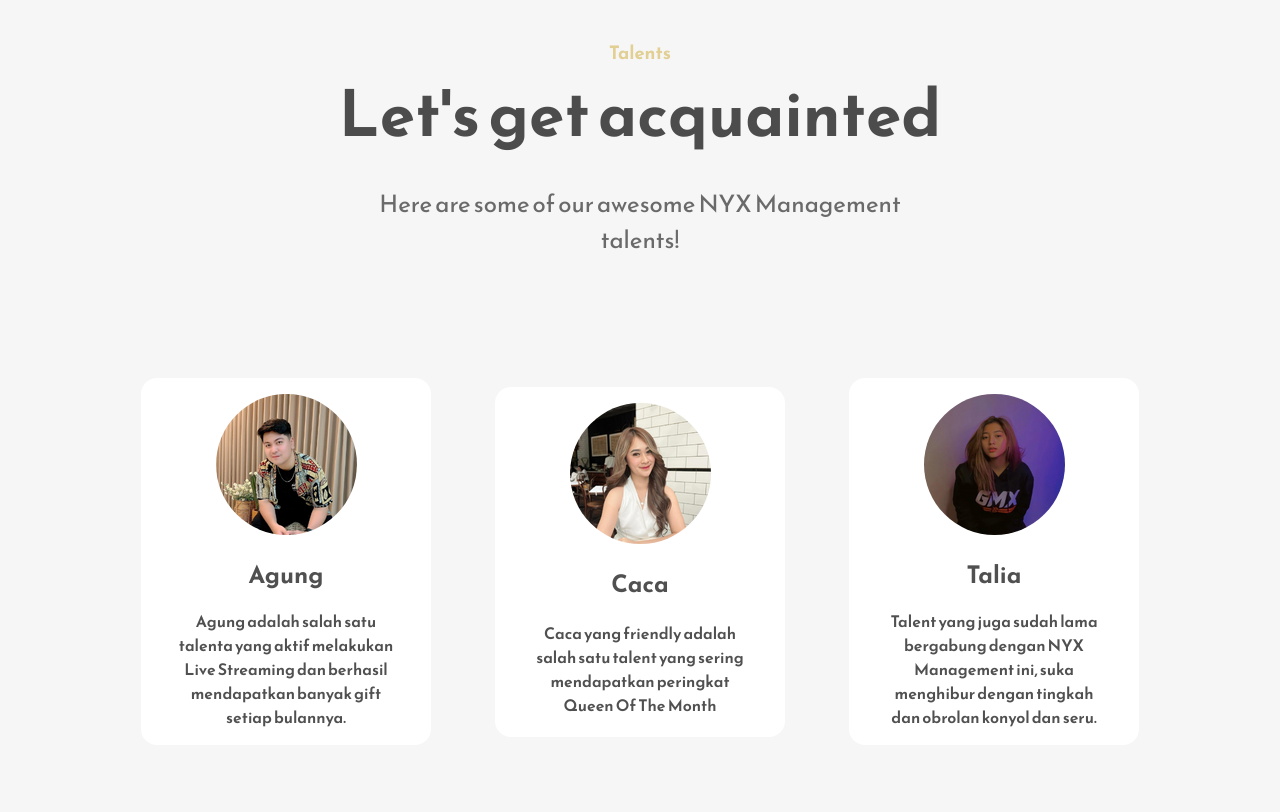
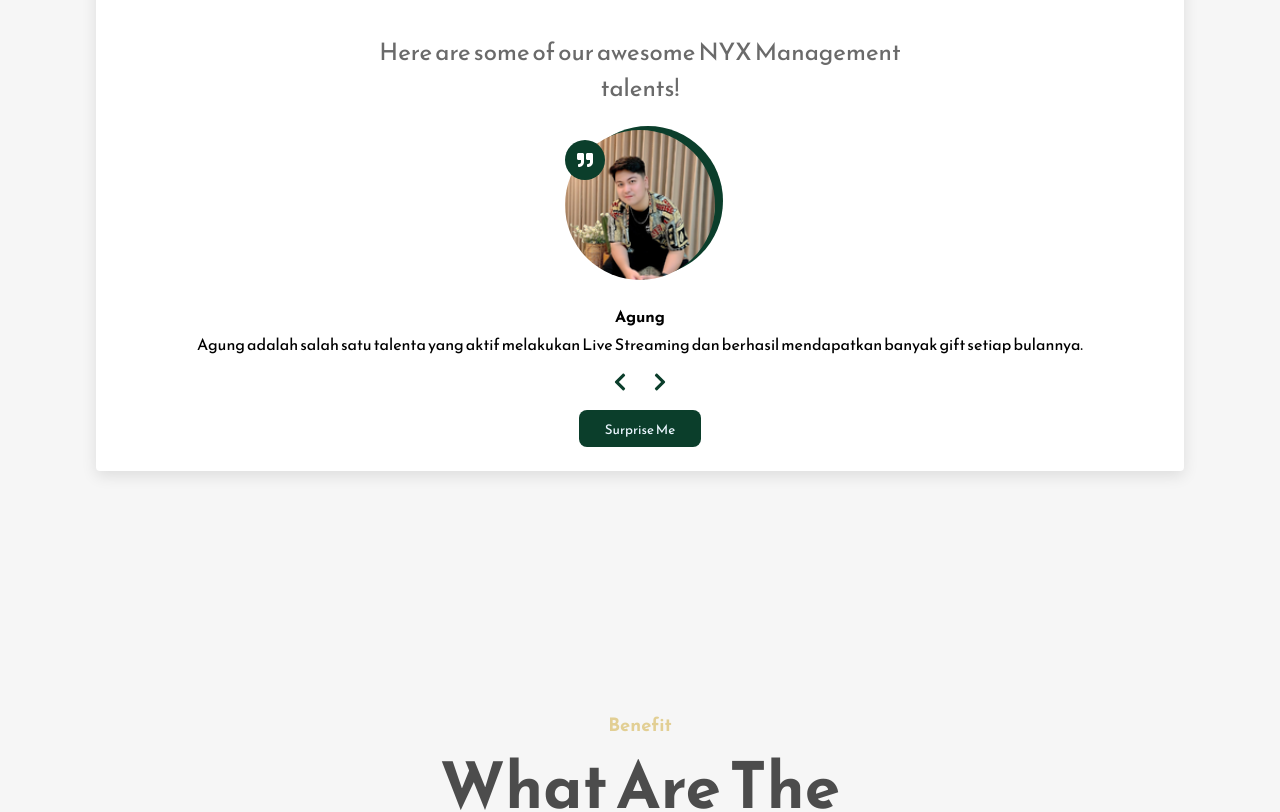
Before and after one commit to fnintani/nyx-profile-web, a React (Create React App) app: page / in a window 1280 px wide. Shown: the part 2027-2839 px from the top of the page. Built offline with nearby package versions, Linux system fonts and the light colour scheme.

Commit message:
modify the working talents section

```diff
--- a/src/App.css
+++ b/src/App.css
@@ -174,25 +174,6 @@
   margin-top: 2rem;
   display: flex;
 }
-.watch-video-button {
-  margin-left: 2rem;
-  background-color: transparent;
-  outline: none;
-  border: none;
-  border-radius: 5rem;
-  font-size: 1.1rem;
-  cursor: pointer;
-  font-weight: 600;
-  color: #484848;
-  transition: 0.2s;
-  display: flex;
-  align-items: center;
-  justify-content: center;
-}
-.watch-video-button svg {
-  font-size: 3rem;
-  margin-right: 1rem;
-}
 .contact-page-wrapper h1 {
   max-width: 900px !important;
 }
@@ -221,7 +202,6 @@
   margin-top: 10rem;
   margin-bottom: 2rem;
 }
-
 .testimonial-section-bottom {
   margin-top: 2rem;
   background-color: white;
@@ -244,25 +224,24 @@
   font-size: 1.1rem;
   margin: 2rem 0rem;
 }
-.testimonials-stars-container svg {
-  margin: 0rem 0.25rem;
-  font-size: 1.5rem;
-  color: #fe9e0d;
-}
 .testimonial-section-bottom h2 {
   margin-top: 1.5rem;
 }
-.work-section-wrapper {
+.benefit-section-wrapper {
   margin-top: 15rem;
+  display: flex;
+  justify-content: center;
+  align-items: center;
+  flex-direction: column;
 }
-.work-section-top p {
+.work-section-top p, .benefit-section-top  {
   text-align: center;
   max-width: 600px !important;
 }
-.work-section-top h1 {
+.work-section-top h1, .benefit-section-top h1 {
   max-width: 700px !important;
 }
-.work-section-top {
+.work-section-top, .benefit-section-top {
   display: flex;
   justify-content: center;
   align-items: center;
@@ -297,6 +276,109 @@
   display: flex;
   align-items: center;
   font-weight: 600;
+}
+main {
+  min-height: 100vh;
+  display: grid;
+  place-items: center;
+}
+.underline {
+  height: 0.25rem;
+  width: 5rem;
+  background: #0b3e2b;
+  margin-left: auto;
+  margin-right: auto;
+}
+.container {
+  width: 80vw;
+  max-width: 620px;
+}
+.review {
+  background: #fff;
+  padding: 1.5rem 1.2rem;
+  border-radius: 0.25rem;
+  box-shadow:  0 5px 15px rgba(0, 0, 0, 0.1);
+  transition: all 0.3s linear;
+  text-align: center;
+  margin-top: 4rem;
+  margin-bottom: 2rem;
+}
+.review:hover {
+  box-shadow: 0 5px 15px rgba(0, 0, 0, 0.2);
+}
+.img-container-work {
+  position: relative;
+  width: 150px;
+  height: 150px;
+  border-radius: 50%;
+  margin: 0 auto;
+  margin-bottom: 1.5rem;
+}
+.person-img {
+  width: 100%;
+  display: block;
+  height: 100%;
+  object-fit: cover;
+  border-radius: 50%;
+  position: relative;
+}
+.quote-icon {
+  position: absolute;
+  top: 0;
+  left: 0;
+  width: 2.5rem;
+  height: 2.5rem;
+  display: grid;
+  place-items: center;
+  border-radius: 50%;
+  transform: translateY(25%);
+  background:#0b3e2b;
+  color: #fff;
+}
+.img-container-work::before {
+  content: '';
+  width: 100%;
+  height: 100%;
+  background: #0b3e2b;
+  position: absolute;
+  top: -0.25rem;
+  right: -0.5rem;
+  border-radius: 50%;
+}
+.author {
+  margin-bottom: 0.25rem;
+}
+.info {
+  margin-bottom: 0.75rem;
+}
+.prev-btn,
+.next-btn {
+  color: #0b3e2b;
+  font-size: 1.25rem;
+  background: transparent;
+  border-color: transparent;
+  margin: 0 0.5rem;
+  transition: all 0.3s linear;
+  cursor: pointer;
+}
+.prev-btn:hover,
+.next-btn:hover {
+  color: #e2cf94;
+}
+.random-btn {
+  margin-top: 0.5rem;
+  color: hsl(205, 100%, 96%);
+  background: #0b3e2b;
+  padding: 0.4rem 1.5rem;
+  text-transform: capitalize;
+  border-radius:  0.5rem;
+  transition:  all 0.3s linear;
+  border-color: transparent;
+  cursor: pointer;
+}
+.random-btn:hover {
+  background:hsl(205, 100%, 96%);
+  color:  #0b3e2b;
 }
 
 @media (max-width: 1000px) {
--- a/src/Components/Benefits.js
+++ b/src/Components/Benefits.js
@@ -4,8 +4,8 @@
 
 const Benefit = () => {
   return (
-    <div className="work-section-wrapper">
-      <div className="work-section-top">
+    <div className="benefit-section-wrapper">
+      <div className="benefit-section-top">
         <p className="primary-subheading">Benefit</p>
         <h1 className="primary-heading">What Are The Benefits?</h1>
         <p className="primary-text">
--- a/src/Components/Work.js
+++ b/src/Components/Work.js
@@ -1,4 +1,5 @@
-import React from "react";
+import React, { useState } from "react";
+import { FaChevronLeft, FaChevronRight, FaQuoteRight } from "react-icons/fa";
 import Caca from "../Assets/caca.png";
 import Agung from "../Assets/agung.png";
 import Talia from "../Assets/talia.png";
@@ -6,22 +7,57 @@
 const Work = () => {
   const workingTalent = [
     {
+      id: 1,
       image: Agung,
       title: "Agung",
       text: "Agung adalah salah satu talenta yang aktif melakukan Live Streaming dan berhasil mendapatkan banyak gift setiap bulannya.",
     },
     {
+      id: 2,
       image: Caca,
       title: "Caca",
       text: "Caca yang friendly adalah salah satu talent yang sering mendapatkan peringkat Queen Of The Month",
     },
     {
+      id: 3,
       image: Talia,
       title: "Talia",
       text: "Talent yang juga sudah lama bergabung dengan NYX Management ini, suka menghibur dengan tingkah dan obrolan konyol dan seru.",
     },
   ];
+
+  const [index, setIndex] = useState(0);
+  const { title, image, text } = workingTalent[index];
+  const checkNumber = (number) => {
+    if (number > workingTalent.length - 1) {
+      return 0;
+    }
+    if (number < 0) {
+      return workingTalent.length - 1;
+    }
+    return number;
+  };
+  const nextPerson = () => {
+    setIndex((index) => {
+      let newIndex = index + 1;
+      return checkNumber(newIndex);
+    });
+  };
+  const prevPerson = () => {
+    setIndex((index) => {
+      let newIndex = index - 1;
+      return checkNumber(newIndex);
+    });
+  };
+  const randomPerson = () => {
+    let randomNumber = Math.floor(Math.random() * workingTalent.length);
+    if (randomNumber === index) {
+      randomNumber = index + 1;
+    }
+    setIndex(checkNumber(randomNumber));
+  };
   return (
+    <article className="review">
       <div className="work-section-wrapper">
         <div className="work-section-top">
           <p className="primary-subheading">Talents</p>
@@ -30,18 +66,27 @@
             Here are some of our awesome NYX Management talents!
           </p>
         </div>
-      <div className="work-section-bottom">
-        {workingTalent.map((data) => (
-          <div className="work-section-info" key={data.title}>
-            <div className="info-boxes-img-container">
-              <img className="img-round" src={data.image} alt="" />
       </div>
-            <h2>{data.title}</h2>
-            <p>{data.text}</p>
+      <div className="img-container-work">
+        <img src={image} alt={title} className="person-img" />
+        <span className="quote-icon">
+          <FaQuoteRight />
+        </span>
       </div>
-        ))}
+      <h4 className="author">{title}</h4>
+      <p className="info">{text}</p>
+      <div className="button-container">
+        <button className="prev-btn" onClick={prevPerson}>
+          <FaChevronLeft />
+        </button>
+        <button className="next-btn" onClick={nextPerson}>
+          <FaChevronRight />
+        </button>
       </div>
-    </div>
+      <button className="random-btn" onClick={randomPerson}>
+        surprise me
+      </button>
+    </article>
   );
 };
 
```
Also changed, not shown: package.json (+6 -6 lines), 1 other file (tests, documents, lock files or other folders). Lines whose indentation alone changed are shown as unchanged.
